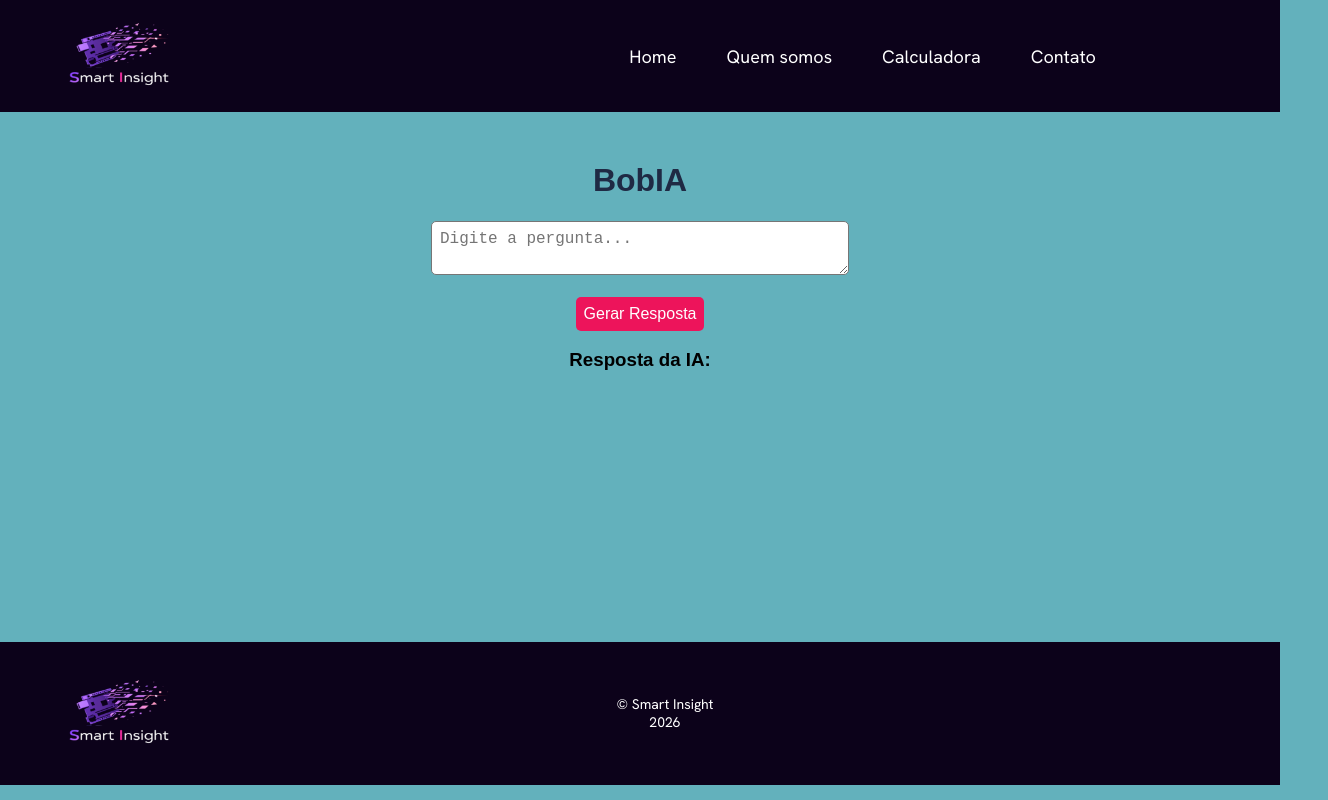
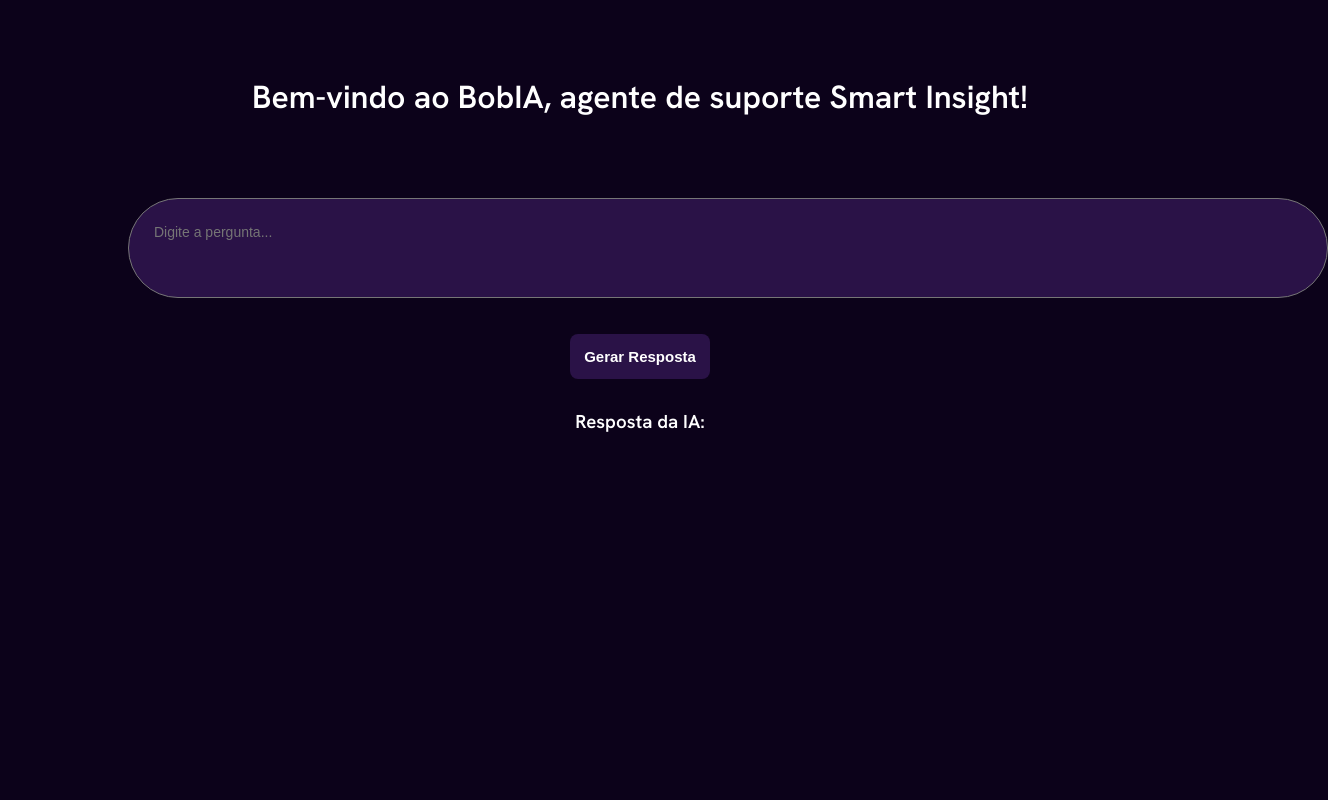
Before and after one commit to Smart-Insight-1/project-smart-insight, a website: page public/helpdesk.html in a window 1280 px wide. Shown: the whole page, 1328 px wide, since content can reach past the window. Drawn offline with Linux system fonts and the light colour scheme.

Commit message:
feat: adicionando HTML e CSS do BobIA

```diff
--- a/public/css/helpdesk.css
+++ b/public/css/helpdesk.css
@@ -1,56 +1,88 @@
-body {
-    font-family: Arial, sans-serif;
-    background-color: #63B1BC;
+* {
     margin: 0;
     padding: 0;
+    box-sizing: border-box;
+}
+
+body {
+    font-family: "Hanken Grotesk", sans-serif;
+    background-color: #0C021A;
 }
 
 #container {
     width: 80%;
-    margin: 50px auto;
+    margin: 76px auto;
     text-align: center;
 }
 
 h1 {
     color: #1F2A44;
+    margin-bottom: 80px;
+    color: white;
 }
 
 textarea[type="text"] {
-    padding: 8px;
-    font-size: 16px;
-    border-radius: 5px;
-    width: 400px;
+    padding: 25px;
+    font-size: 14px;
+    border-radius: 50px;
+    resize: none;
+    width: 1200px;
+    height: 100px;
+    background-color: #2A1247;
+    color: #fff;
+    font-family: 'Montserrat', sans-serif;
+    scrollbar-width: none;
 }
 
 select,
 button {
     padding: 8px;
     font-size: 16px;
-    border-radius: 5px;
+    border-radius: 8px;
     cursor: pointer;
 }
 
 button {
-    background-color: #ED145B;
-    color: #FFFFFF;
+    margin-top: 10px;
+
+    padding: 14px;
+
     border: none;
+    border-radius: 8px;
+
+    background-color: #2A1247;
+
+    color: white;
+
+    font-size: 15px;
+    font-weight: bold;
+
+    cursor: pointer;
+
+    transition: 0.2s;
 }
 
 button:hover {
-    background-color: #EFB661;
+    background-color: #572e91;
 }
+
+h3 {
+    margin-top: 30px;
+    color: #fff;
+}
+
 
 #resposta {
     margin-top: 20px;
     padding: 10px;
     border-radius: 5px;
     background-color: #D0D3D4;
-    border: 1px solid #63666A;
+    border: 1px solid #2F0569;
     text-align: left;
     display: none;
 }
 
-.container-bobia{
+.container-bobia {
     width: 100%;
-    height: calc(85dvh - 250px);
+    height: 100%;
 }
--- a/public/helpdesk.html
+++ b/public/helpdesk.html
@@ -1,5 +1,6 @@
 <!DOCTYPE html>
 <html lang="pt-br">
+
 <head>
   <meta charset="UTF-8">
   <meta name="viewport" content="width=device-width, initial-scale=1.0">
@@ -7,35 +8,20 @@
   <link rel="stylesheet" href="css/helpdesk.css">
   <link rel="stylesheet" href="css/headerFooter.css">
 </head>
+
 <body>
 
-      <div class="header">
-    <div class="logo">
-      <img src="assets/logo.png" alt="Logo">
-    </div>
-    <div class="container-navbar">
-      <div class="navbar">
-        <a href="index.html">Home</a>
-        <a href="#quem-somos">Quem somos</a>
-        <a href="calculadora.html">Calculadora</a>
-        <a href="#contato">Contato</a>
-      </div>
-      <div class="user">
-        <a href="login.html"><i class="fa-regular fa-user"></i></a>
-      </div>
-    </div>
-  </div>
-
-
   <div class="container-bobia" id="container">
-        <h1>BobIA</h1>
+    <h1>Bem-vindo ao BobIA, agente de suporte Smart Insight!</h1>
     <textarea id="pergunta" type="text" placeholder="Digite a pergunta..."></textarea>
     <br><br>
     <button onclick="gerarResposta()">Gerar Resposta</button>
     <h3>Resposta da IA:</h3>
     <div id="resposta"></div>
   </div>
+</body>
 
+</html>
   <script>
 
     async function gerarResposta() {
@@ -56,22 +42,3 @@
     }
 
   </script>
-
-      <footer class="footer">
-    <div class="footer-logo">
-      <img src="assets/logo.png" alt="Logo">
-    </div>
-    <div class="footer-text">
-      <p>© Smart Insight</p>
-      <p>2026</p>
-    </div>
-    <div class="footer-social">
-      <a href="#"><i class="fa-brands fa-instagram"></i></a>
-      <a href="#"><i class="fa-brands fa-facebook-f"></i></a>
-      <a href="#"><i class="fa-brands fa-whatsapp"></i></a>
-      <a href="#"><i class="fa-brands fa-linkedin-in"></i></a>
-    </div>
-  </footer>
-
-</body>
-</html>
```
Lines whose indentation alone changed are shown as unchanged.
